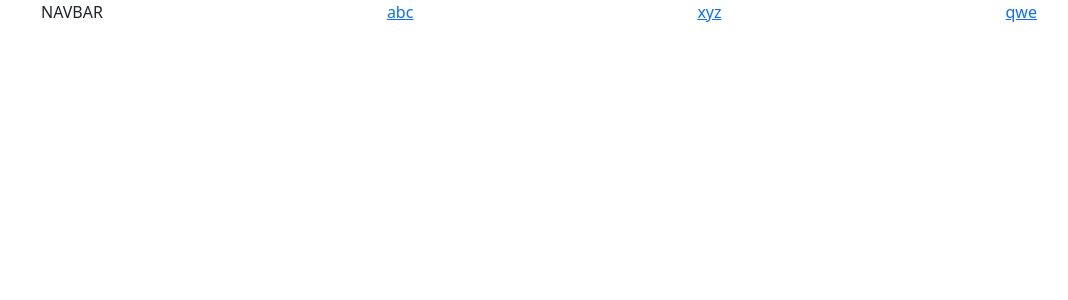
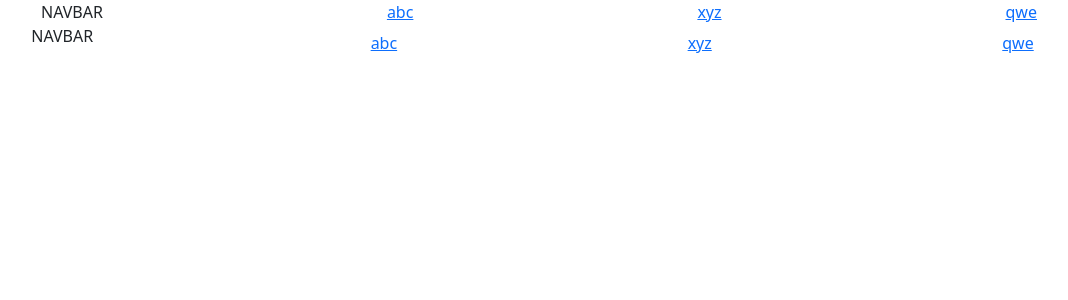
Before and after one commit to sebaek/react-20250630, a React (Vite) app: page / in a window 1280 px wide. Shown: the top 300 px of the page, without its empty margins (101-1169 px from the left). Built offline with nearby package versions, Linux system fonts and the light colour scheme.

Commit message:
컴포넌트 없이 코드로 경로 이동

```diff
--- a/src/App50.jsx
+++ b/src/App50.jsx
@@ -1,7 +1,31 @@
 import React from "react";
-import { BrowserRouter, Link, Outlet, Route, Routes } from "react-router";
+import {
+  BrowserRouter,
+  Link,
+  Outlet,
+  Route,
+  Routes,
+  useNavigate,
+} from "react-router";
+import { Button } from "react-bootstrap";
 
 function MainLayout() {
+  // useNavigate() hook 을 사용 :
+  // Link, NavLink 사용 없이 코드로 경로를 이동하는 방법
+  const navigate = useNavigate();
+
+  function handleABCClick() {
+    navigate("/abc");
+  }
+
+  function handleXYZClick() {
+    navigate("/xyz");
+  }
+
+  function handleQWEClick() {
+    navigate("/qwe");
+  }
+
   return (
     <div>
       <div className="d-flex justify-content-around">
@@ -16,6 +40,26 @@ function MainLayout() {
           <Link to="/qwe">qwe</Link>
         </div>
       </div>
+
+      <div className="d-flex justify-content-around">
+        <div>NAVBAR</div>
+        <div>
+          <Button onClick={handleABCClick} variant="link">
+            abc
+          </Button>
+        </div>
+        <div>
+          <Button onClick={handleXYZClick} variant="link">
+            xyz
+          </Button>
+        </div>
+        <div>
+          <Button onClick={handleQWEClick} variant="link">
+            qwe
+          </Button>
+        </div>
+      </div>
+
       <div>
         <Outlet />
       </div>
```
